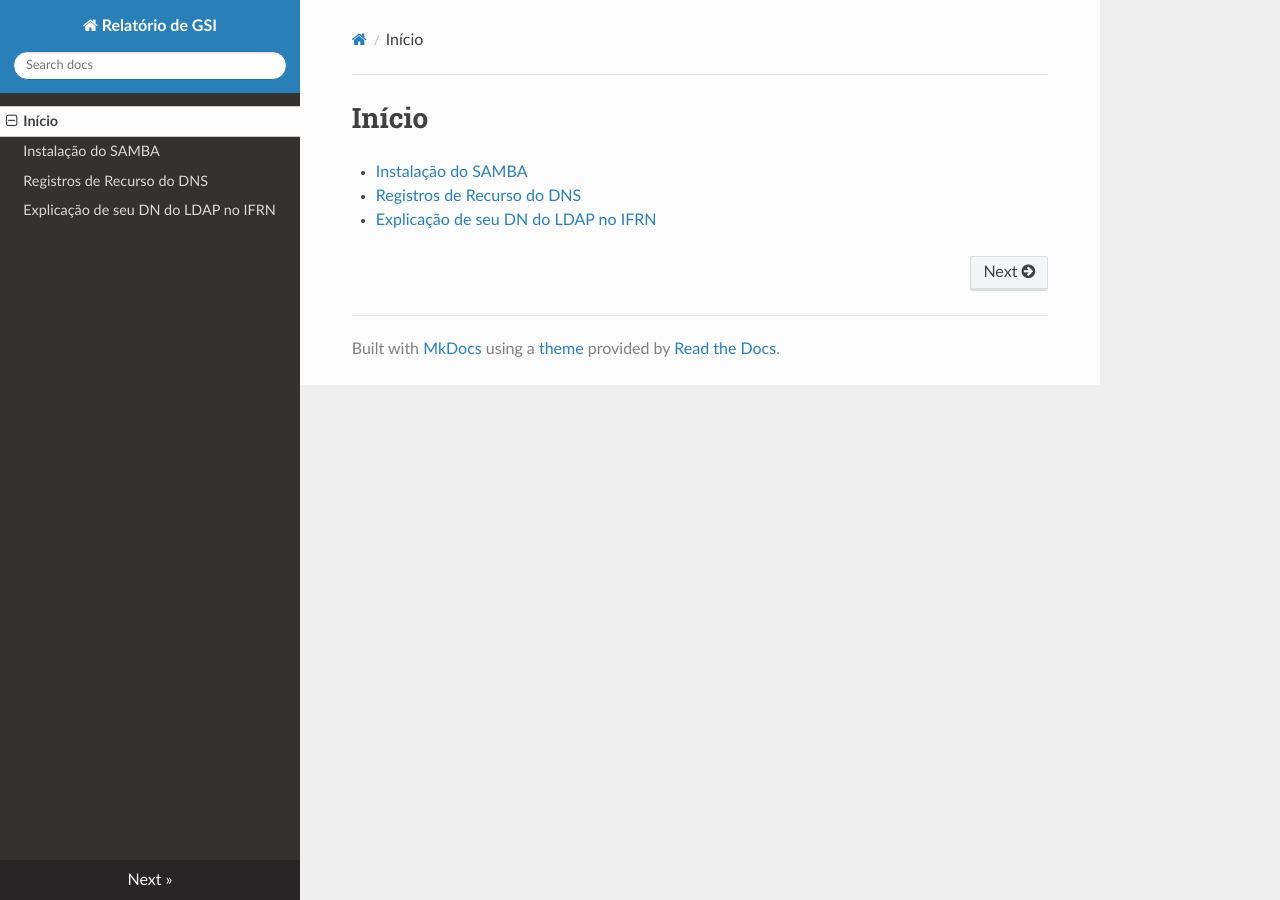
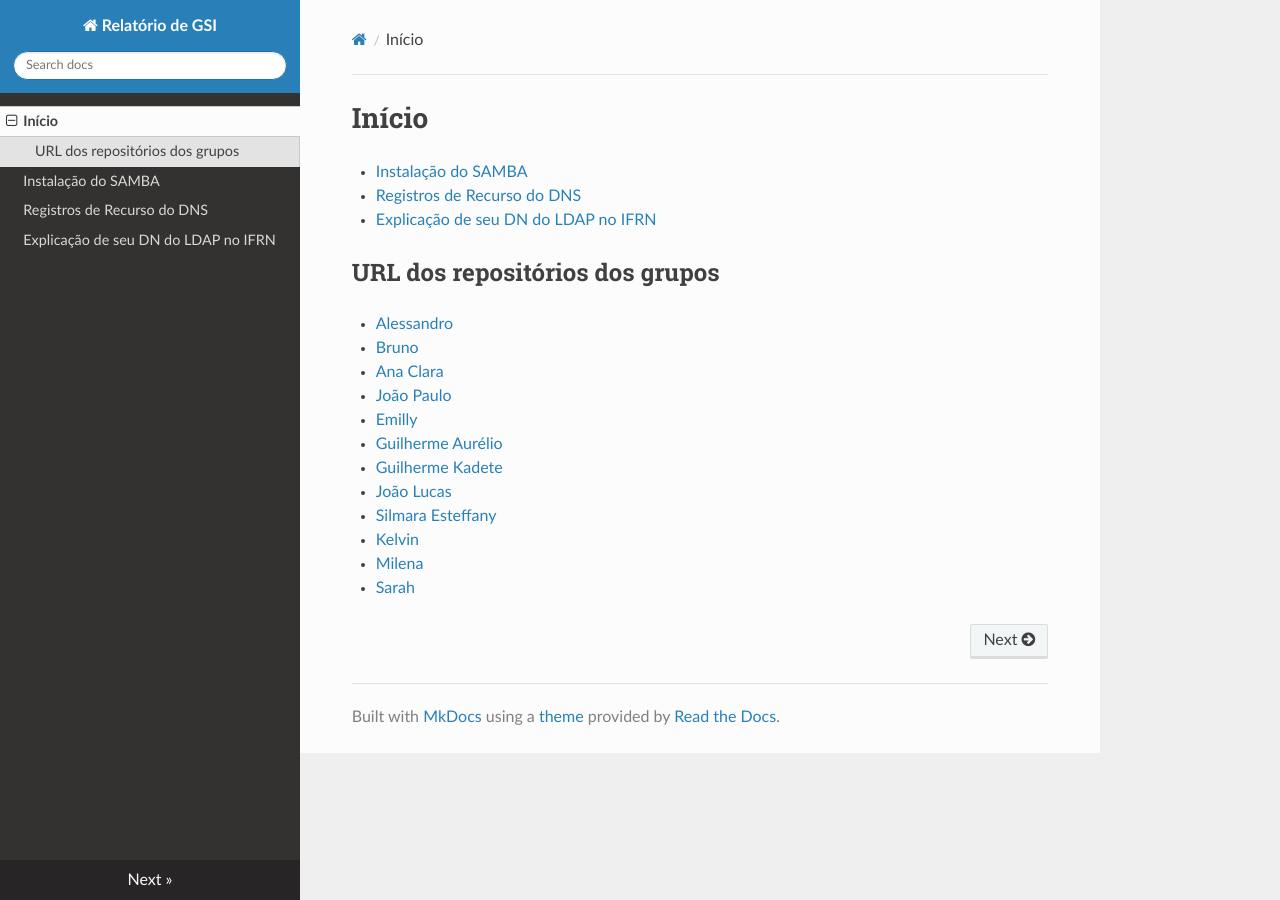
Before and after one commit to ifrnlab/gsi-rel, an MkDocs documentation site: the page built from docs/index.md, in a window 1280 px wide. Built offline with MkDocs 1.6.1, drawn with Linux system fonts in a browser that asks for light colours; nearby versions of some CDN libraries.

Commit message:
feat: Link para repos dos grupos

```diff
--- a/docs/index.md
+++ b/docs/index.md
@@ -3,3 +3,19 @@
 - [Instalação do SAMBA](samba/instalacao.md)
 - [Registros de Recurso do DNS](dns/registros-a.md)
 - [Explicação de seu DN do LDAP no IFRN](ldap/dn-ifrn.md)
+
+
+## URL dos repositórios dos grupos
+
+- [Alessandro](https://github.com/AlessandroNunes10/gsi-rel.git)
+- [Bruno](https://github.com/brunopithon/gsi-rel.git)
+- [Ana Clara](https://github.com/anaclrra/gsi-rel.git)
+- [João Paulo](https://github.com/PauloMonteiro98/gsi-rel.git)
+- [Emilly](https://github.com/EmillyJenni/gsi-rel.git)
+- [Guilherme Aurélio](https://github.com/Guilherme-Aurelio/gsi-rel.git)
+- [Guilherme Kadete](https://github.com/kadetete/gsi-rel.git)
+- [João Lucas](https://github.com/lucasjoao03/gsi-rel.git)
+- [Silmara Esteffany](https://github.com/esteffanys/gsi-rel.git)
+- [Kelvin](https://github.com/iKelvinDev/gsi-rel.git)
+- [Milena](https://github.com/MilenaLima01/gsi-rel.git)
+- [Sarah](https://github.com/SarahLeticiaFreire/gsi-rel)
--- a/mkdocs.yml
+++ b/mkdocs.yml
@@ -1,6 +1,6 @@
 site_name: Relatório de GSI
 site_author: Nome1 Sobrenome1 e Nome2 Sobrenome2
-site_dir: /var/www/html/
+#site_dir: /var/www/html/
 
 theme:
   name: readthedocs
```
